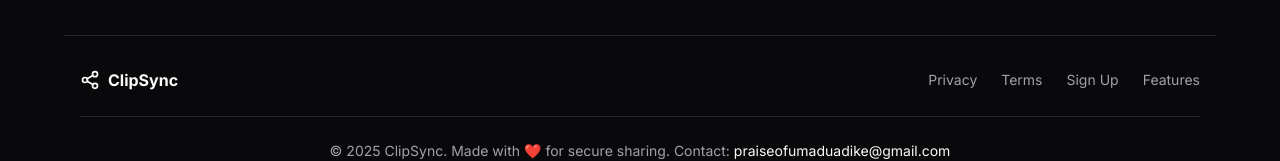
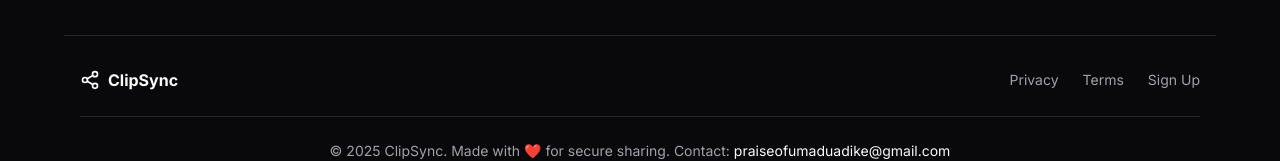
Before and after one commit to kene-praise/getclipsync, a React (Vite) app: page / in a window 1280 px wide. Shown: the part 1797-1958 px from the top of the page. Built offline with nearby package versions, Linux system fonts and the light colour scheme.

Commit message:
Visual edit in Lovable
Edited UI in Lovable

```diff
--- a/src/components/Footer.tsx
+++ b/src/components/Footer.tsx
@@ -1,10 +1,7 @@
-
 import { Link } from 'react-router-dom';
 import { Share2 } from 'lucide-react';
-
 const Footer = () => {
-  return (
-    <footer className="border-t bg-background">
+  return <footer className="border-t bg-background">
       <div className="container mx-auto px-4 py-8">
         <div className="flex flex-col md:flex-row items-center justify-between gap-6">
           <div className="flex items-center gap-2">
@@ -22,9 +19,7 @@ const Footer = () => {
             <Link to="/auth" className="text-muted-foreground hover:text-foreground transition-colors">
               Sign Up
             </Link>
-            <Link to="/#features" className="text-muted-foreground hover:text-foreground transition-colors">
-              Features
-            </Link>
+
           </div>
         </div>
 
@@ -32,8 +27,6 @@ const Footer = () => {
           <p>© 2025 ClipSync. Made with ❤️ for secure sharing. Contact: <a href="mailto:praiseofumaduadike@gmail.com" className="text-primary hover:underline">praiseofumaduadike@gmail.com</a></p>
         </div>
       </div>
-    </footer>
-  );
+    </footer>;
 };
-
 export default Footer;
```
